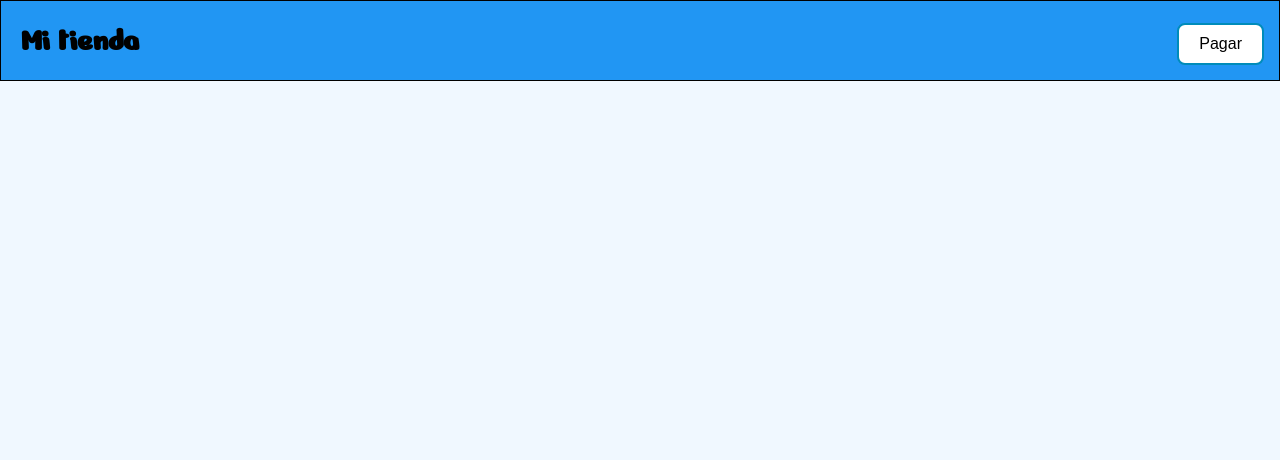
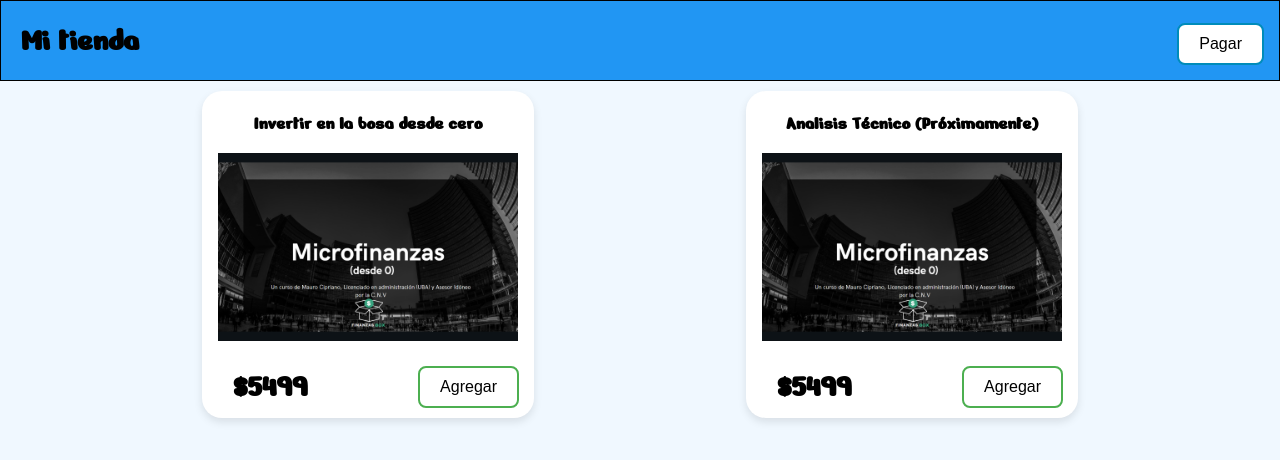
Before and after one commit to maurocipriano19/finanzasbox.github.io, a plain HTML site: page index.html in a window 1280 px wide. Drawn offline with Linux system fonts and the light colour scheme; no server answers.

Commit message:
Update index.html

```diff
--- a/index.html
+++ b/index.html
@@ -9,7 +9,21 @@
         <h1>Mi tienda</h1>
         <button id="checkout" class="button-checkout" onclick="pay()">Pagar</button>
     </div>
-    <div id="page-content" class="page-content">
+    <div class="page-content">
+        <div class="product-container">
+            <h3>Invertir en la bosa desde cero</h3>
+            <img src="images/product-1.jpg" />
+            <h1>$5499</h1>
+            <button class="button-add" onclick="add('product-1', 5499)">Agregar</button>
+        </div>
+
+        <div class="product-container">
+            <h3>Analisis Técnico (Próximamente)</h3>
+            <img src="images/product-2.jpg" />
+            <h1>$5499</h1>
+            <button class="button-add" onclick="add('product-2', 5499)">Agregar</button>
+        </div>
+
 
     </div>
 </body>
```
